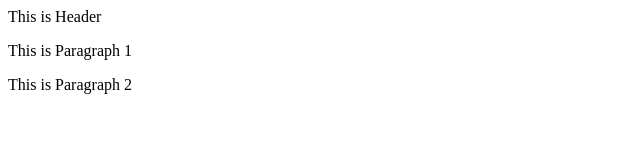
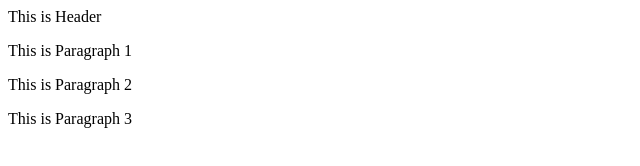
Before and after one commit to ACMayers/git-test4, a plain HTML site: page index.html in a window 1280 px wide. Shown: the whole page, without its empty margins (0-640 px from the left). Drawn offline with Linux system fonts and the light colour scheme.

Commit message:
second commit

```diff
--- a/index.html
+++ b/index.html
@@ -7,5 +7,6 @@
 	<header>This is Header</header>
 	<p>This is Paragraph 1</p>
 	<p>This is Paragraph 2</p>
+	<p>This is Paragraph 3</p>
 </body>
 </html>
```
